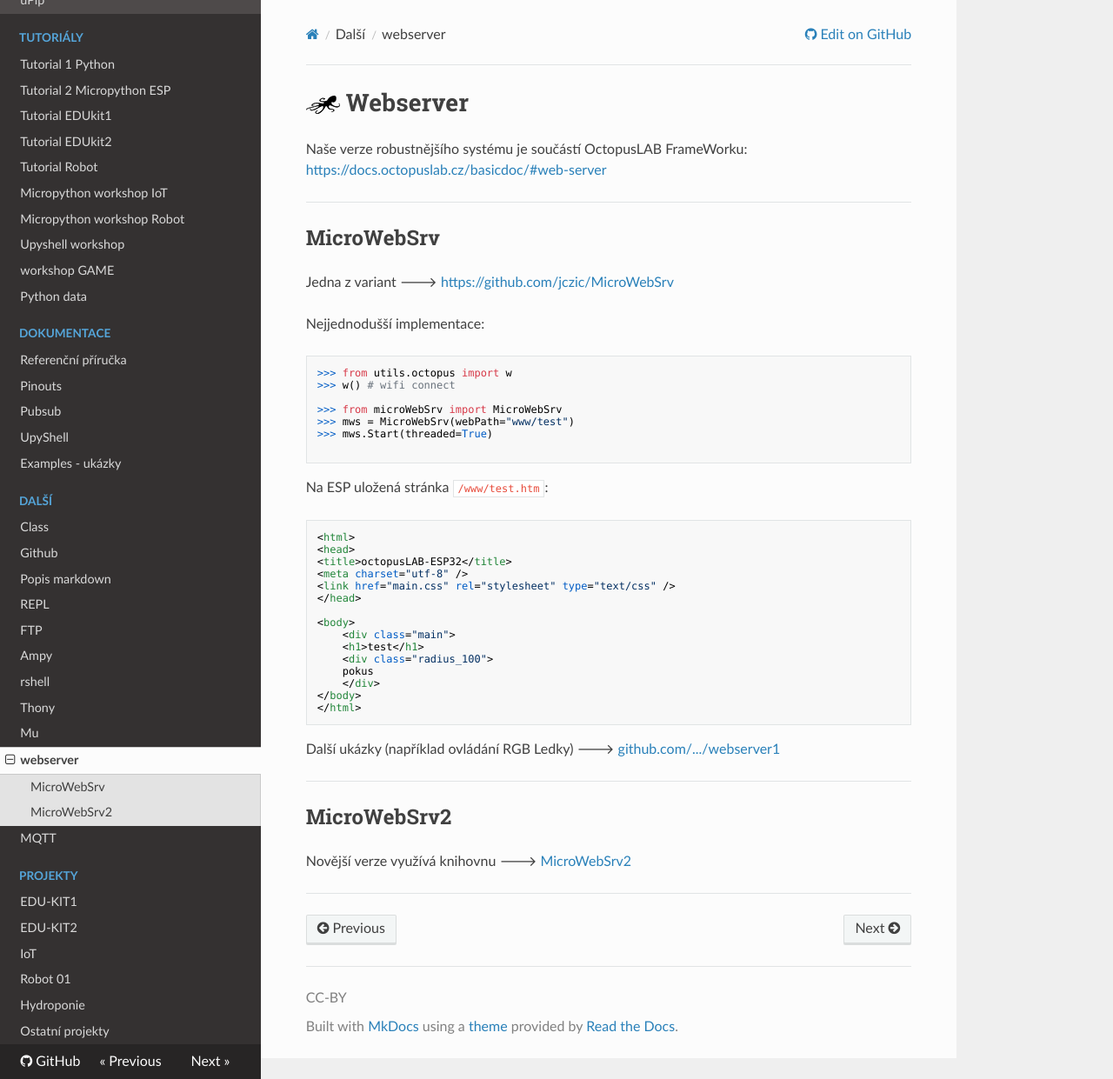
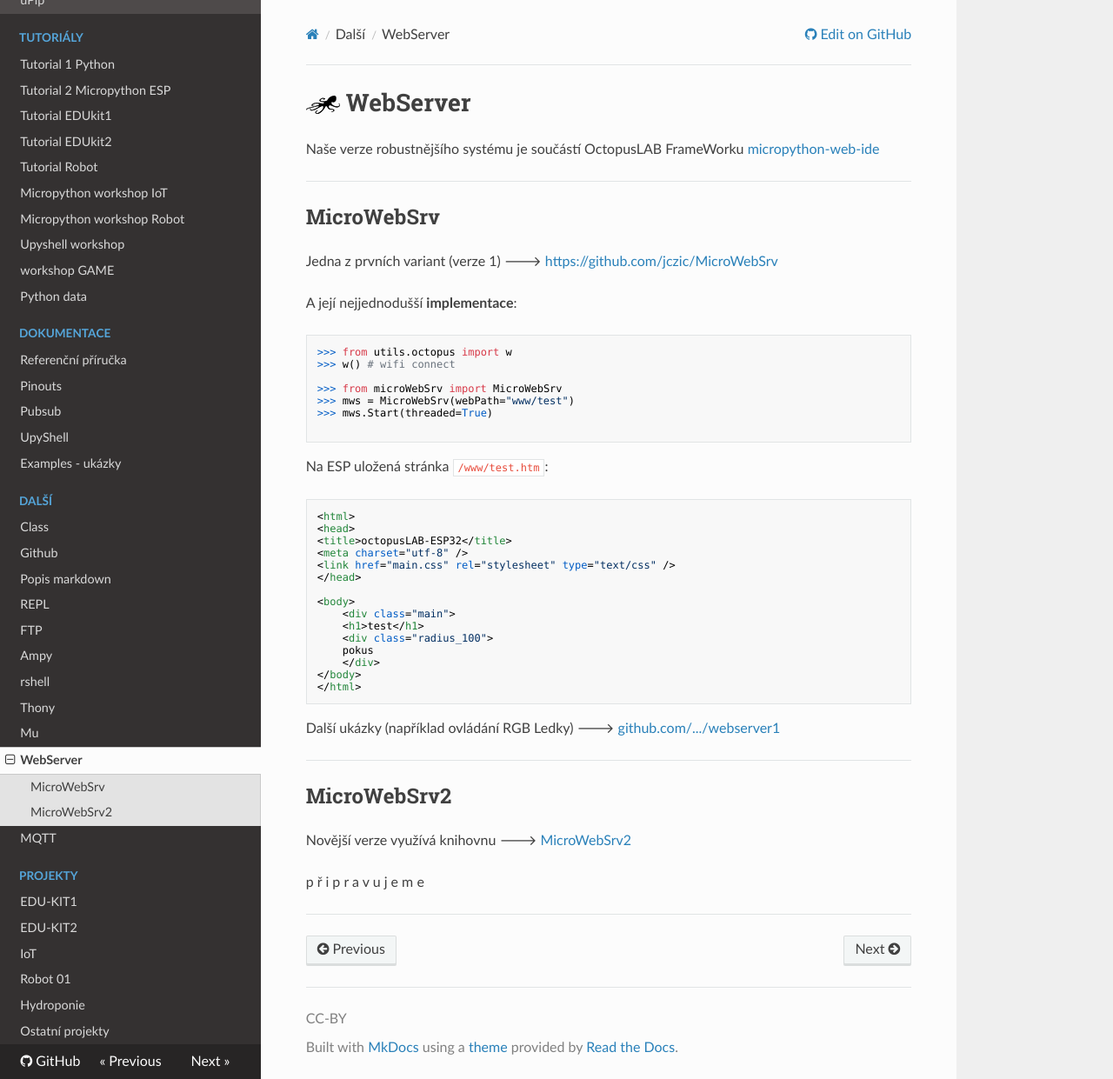
Before and after one commit to octopuslab-cz/docs_octopuslab_cz, an MkDocs documentation site: the page built from docs/webserver.md, in a window 1280 px wide and 1241 px high. Shown: the whole window at 87% size. Built offline with MkDocs 1.6.1, drawn with Linux system fonts in a browser that asks for light colours; nearby versions of some CDN libraries.

Commit message:
webserver typo

````diff
--- a/docs/webserver.md
+++ b/docs/webserver.md
@@ -1,17 +1,15 @@
-# ![logo](img/logo_small.png){: style="width:39px" } Webserver
+# ![logo](img/logo_small.png){: style="width:39px" } WebServer
 
 
-Naše verze robustnějšího systému je součástí OctopusLAB FrameWorku:
-https://docs.octopuslab.cz/basicdoc/#web-server
-
+Naše verze robustnějšího systému je součástí OctopusLAB FrameWorku [micropython-web-ide](https://www.octopuslab.cz/micropython-web-ide/)
 
 ---
 
 ## MicroWebSrv
 
-Jedna z variant 🡒 https://github.com/jczic/MicroWebSrv
+Jedna z prvních variant (verze 1) 🡒 https://github.com/jczic/MicroWebSrv
 
-Nejjednodušší implementace:
+A její nejjednodušší **implementace**:
 
 ```python
 >>> from utils.octopus import w
@@ -51,4 +49,7 @@ Další ukázky (například ovládání RGB Ledky) 🡒 [github.com/.../webserv
 
 Novější verze využívá knihovnu 🡒 [MicroWebSrv2](https://github.com/jczic/MicroWebSrv2)
 
+
+p ř i p r a v u j e m e
+
 ---
--- a/mkdocs.yml
+++ b/mkdocs.yml
@@ -45,7 +45,7 @@ nav:
       - 'rshell': rshell.md
       - 'Thony': thony.md
       - 'Mu': mu.md
-      - 'webserver': webserver.md
+      - 'WebServer': webserver.md
       - 'MQTT': mqtt.md
   - 'Projekty':
       - 'EDU-KIT1': proj-edukit1.md
````
